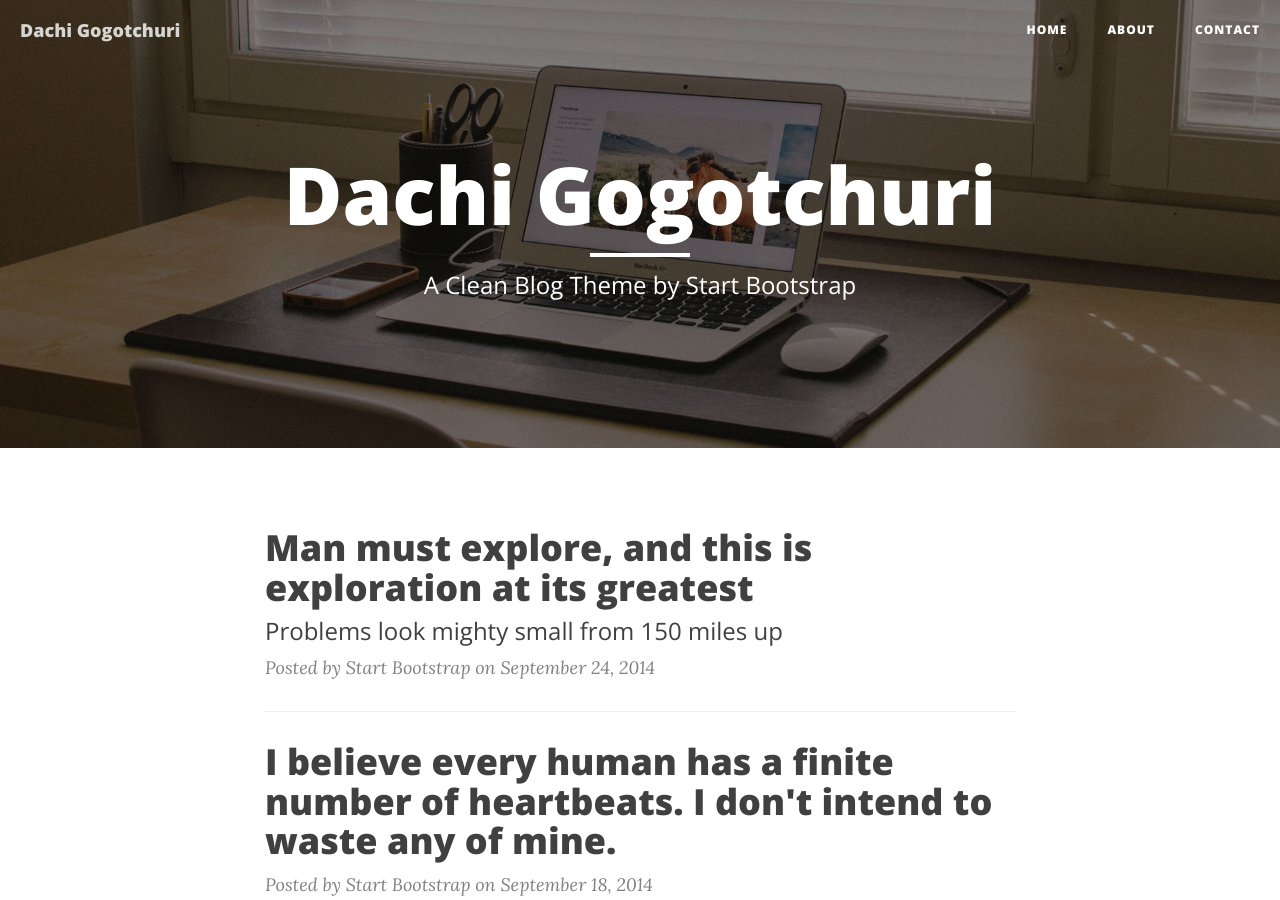
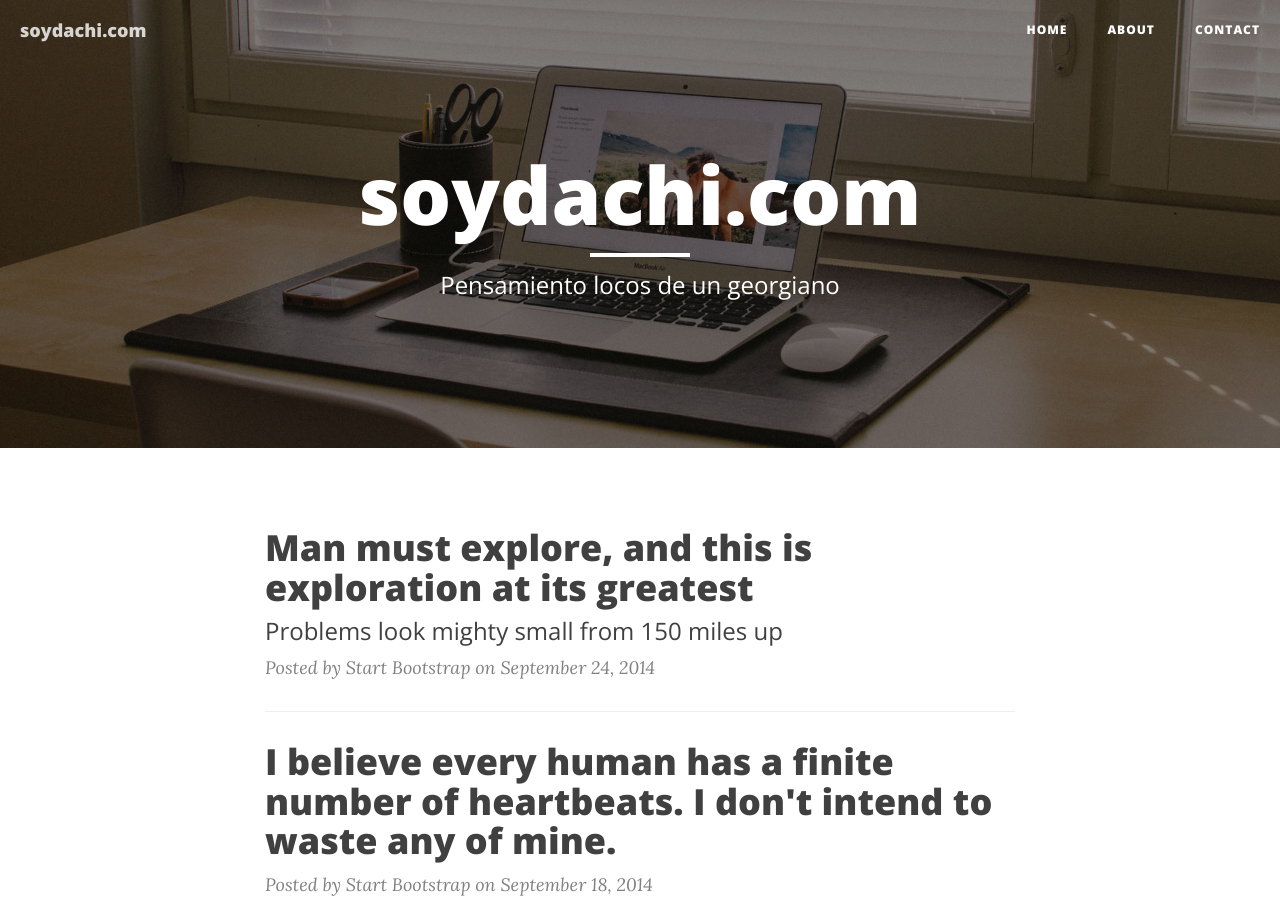
Before and after one commit to dachibox/dachibox.github.io, a Jekyll site: the page built from index.html, in a window 1280 px wide and 900 px high. Built offline with Jekyll 4.4.1, drawn with Linux system fonts in a browser that asks for light colours; nearby versions of some CDN libraries; the list of posts is cut into pages by our own code.

```diff
--- a/_config.yml
+++ b/_config.yml
@@ -1,9 +1,9 @@
 # Site settings
-title: Dachi Gogotchuri
+title: soydachi.com
 header-img: img/home-bg.jpg
 email: dachi.gogotchuri@outlook.com
 copyright_name: Dachi Gogotchuri
-description: "Write your site description here. It will be used as your sites meta description as well!"
+description: "Pensamiento locos de un georgiano"
 baseurl: ""
 url: "http://soydachi.com"
 twitter_username: dachibox
@@ -12,7 +12,7 @@ email_username:  dachi.gogotchuri@outlook.com
 
 # Google Analytics
 # To enable google analytics, uncomment below line with a valid Google Tracking ID
-# google_tracking_id:
+google_tracking_id: UA-68121941-1
 
 # Build settings
 markdown: kramdown
--- a/index.html
+++ b/index.html
@@ -1,6 +1,6 @@
 ---
 layout: page
-description: "A Clean Blog Theme by Start Bootstrap"
+description: "Pensamiento locos de un georgiano"
 ---
 
 {% for post in paginator.posts %}
```
